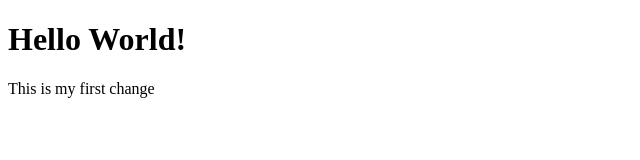
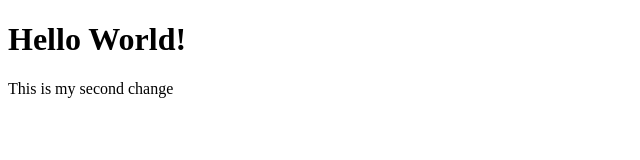
Before and after one commit to AvinashVinod/Aishwarya_Assignment_01, a plain HTML site: page index.html in a window 1280 px wide. Shown: the full height of the page, 0-640 px from the left. Drawn offline with Linux system fonts and the light colour scheme.

```diff
--- a/index.html
+++ b/index.html
@@ -7,6 +7,6 @@
 </head>
 <body>
     <h1>Hello World!</h1>
-    <p>This is my first change</p>
+    <p>This is my second change</p>
 </body>
 </html>
```
